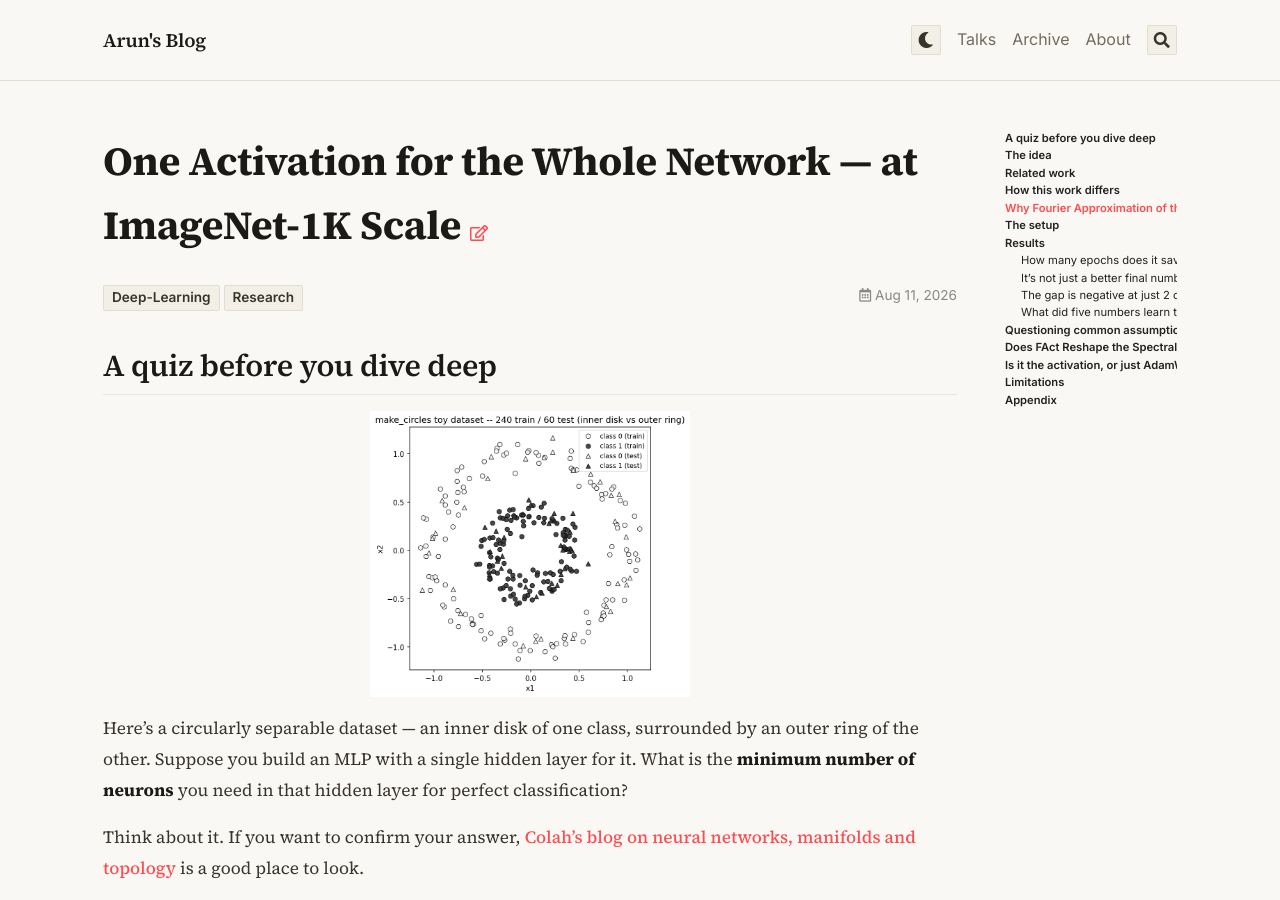
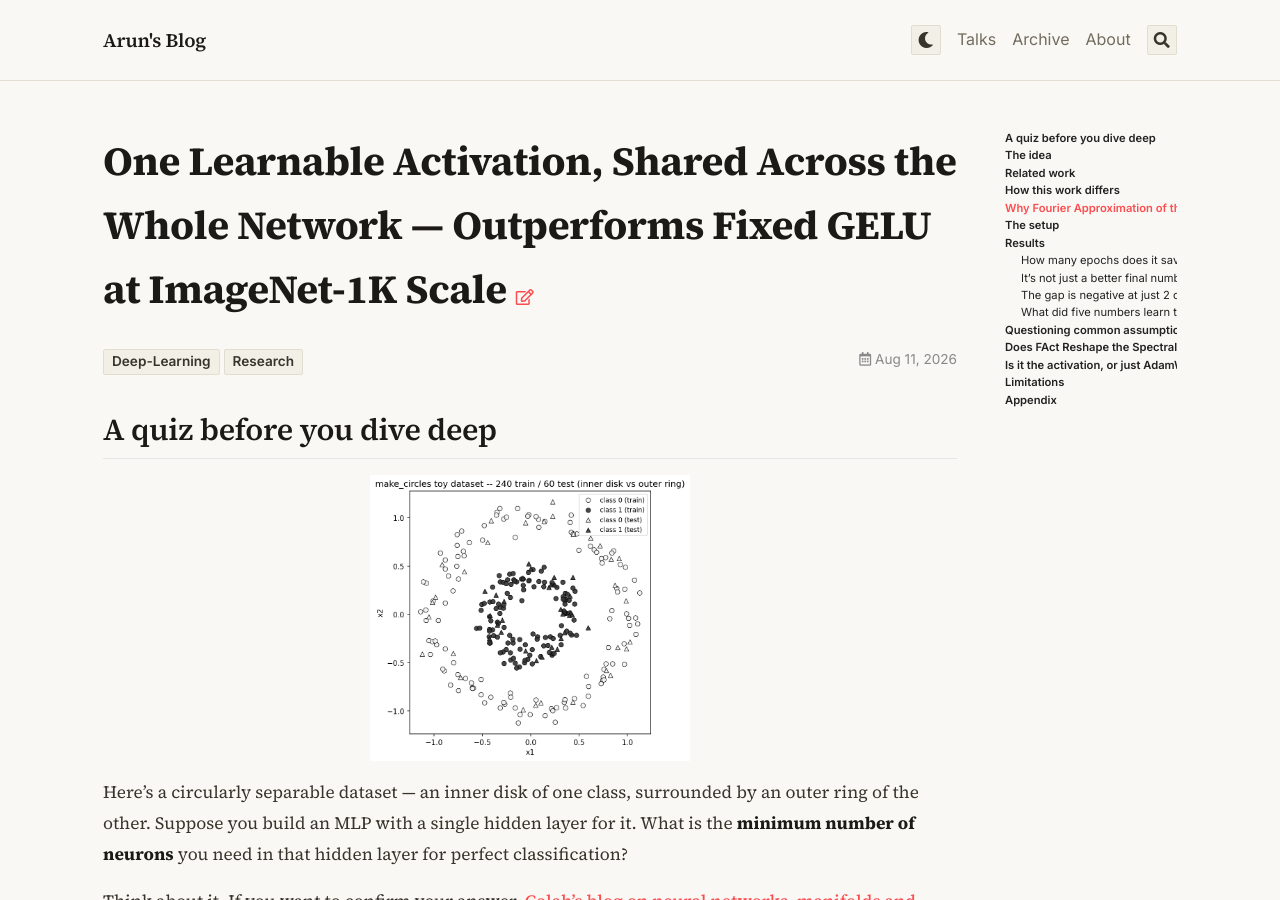
Before and after one commit to Arunprakash-A/Arunprakash-a.github.io, a Jekyll site: the page built from _posts/2026-08-11-learnable-activations-might-have-better-loss-landscape.md, in a window 1280 px wide and 900 px high. Built offline with Jekyll 4.4.1, drawn with Linux system fonts in a browser that asks for light colours; nearby versions of some CDN libraries; formulas are drawn with MathJax 3.

Commit message:
blog: retitle to name the result and keep the ImageNet-1K scale claim

```diff
--- a/_posts/2026-08-11-learnable-activations-might-have-better-loss-landscape.md
+++ b/_posts/2026-08-11-learnable-activations-might-have-better-loss-landscape.md
@@ -1,5 +1,5 @@
 ---
-title: "One Activation for the Whole Network — at ImageNet-1K Scale"
+title: "One Learnable Activation, Shared Across the Whole Network — Outperforms Fixed GELU at ImageNet-1K Scale"
 date: 2026-08-11
 tags: [Deep-Learning, Research]
 mathjax: true
```
